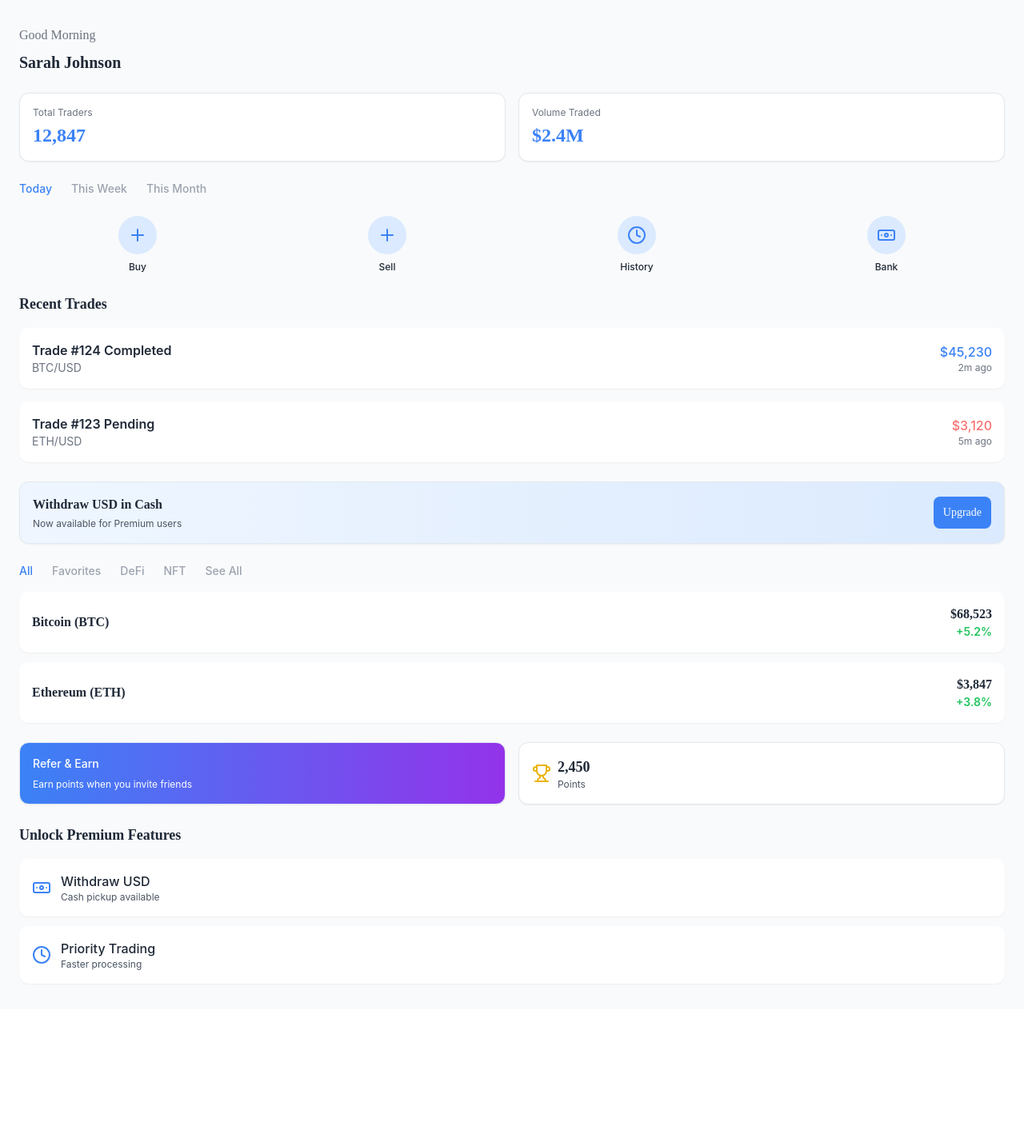
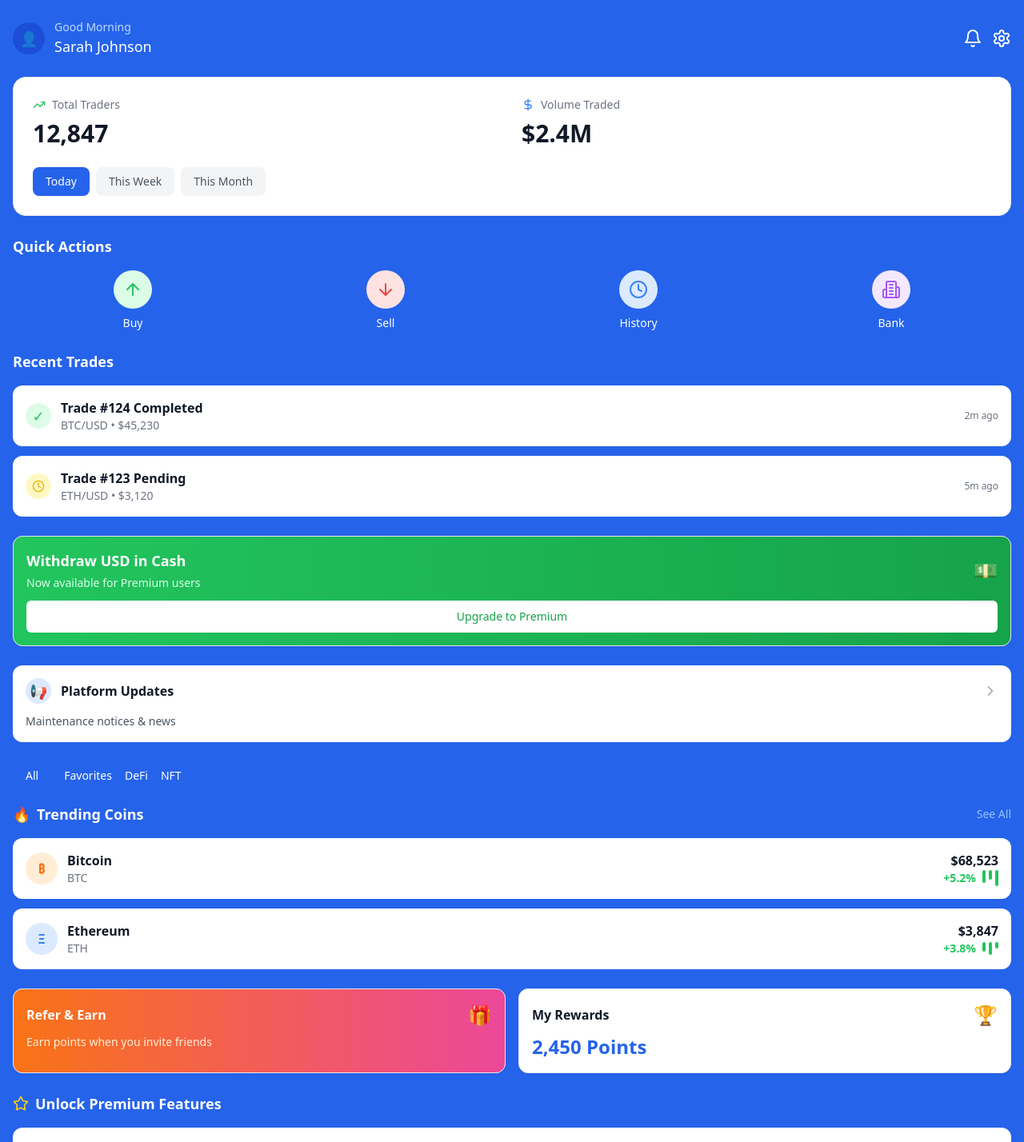
Before and after one commit to omotayojoe2001/trade-hub-p2p-exchange, a React (Vite) app: page / in a window 1280 px wide. Shown: the top 1428 px of the page at 80% size. Before the commit the page ends 1262 px from the top, so only its background shows below. Built offline with nearby package versions, Linux system fonts and the light colour scheme.

Commit message:
Improve frontend pages
Updated SignUp, Login, and Index pages to match the latest design uploads, including layout, styling, and content adjustments.

```diff
--- a/src/pages/Index.tsx
+++ b/src/pages/Index.tsx
@@ -1,198 +1,274 @@
 
 import React from 'react';
 import { Link } from 'react-router-dom';
-import { Search, Plus, Clock, Trophy, Banknote } from 'lucide-react';
+import { ArrowUp, ArrowDown, Clock, Building2, Bell, Settings, TrendingUp, ChevronRight, Star, DollarSign, Zap } from 'lucide-react';
 import { Button } from "@/components/ui/button";
 import { Card } from "@/components/ui/card";
 
 const Index = () => {
   return (
-    <div className="min-h-screen bg-gray-50 px-6 py-8">
-      {/* Header & User Greeting */}
-      <div className="mb-6">
-        <p className="text-base text-gray-500 mb-2" style={{ fontFamily: 'Poppins' }}>
-          Good Morning
-        </p>
-        <h1 className="text-xl font-semibold text-gray-800" style={{ fontFamily: 'Poppins' }}>
-          Sarah Johnson
-        </h1>
+    <div className="min-h-screen bg-blue-600 px-4 py-6">
+      {/* Header */}
+      <div className="flex justify-between items-center mb-6">
+        <div className="flex items-center space-x-3">
+          <div className="w-10 h-10 bg-blue-700 rounded-full flex items-center justify-center">
+            <span className="text-white text-lg">👤</span>
+          </div>
+          <div>
+            <p className="text-blue-200 text-sm">Good Morning</p>
+            <h1 className="text-white text-lg font-medium">Sarah Johnson</h1>
+          </div>
+        </div>
+        <div className="flex items-center space-x-3">
+          <Bell size={24} className="text-white" />
+          <Settings size={24} className="text-white" />
+        </div>
       </div>
 
-      {/* Stats Overview Cards */}
-      <div className="grid grid-cols-2 gap-4 mb-6">
-        <Card className="p-4 bg-white rounded-xl shadow-sm">
-          <p className="text-xs text-gray-500 mb-1" style={{ fontFamily: 'Inter' }}>
-            Total Traders
-          </p>
-          <p className="text-2xl font-semibold text-blue-500" style={{ fontFamily: 'Poppins' }}>
-            12,847
-          </p>
-        </Card>
-        <Card className="p-4 bg-white rounded-xl shadow-sm">
-          <p className="text-xs text-gray-500 mb-1" style={{ fontFamily: 'Inter' }}>
-            Volume Traded
-          </p>
-          <p className="text-2xl font-semibold text-blue-500" style={{ fontFamily: 'Poppins' }}>
-            $2.4M
-          </p>
-        </Card>
+      {/* Stats Card */}
+      <Card className="bg-white rounded-2xl p-6 mb-6 shadow-sm">
+        <div className="grid grid-cols-2 gap-6 mb-6">
+          <div>
+            <div className="flex items-center mb-2">
+              <TrendingUp size={16} className="text-green-500 mr-2" />
+              <span className="text-gray-500 text-sm">Total Traders</span>
+            </div>
+            <p className="text-3xl font-bold text-gray-900">12,847</p>
+          </div>
+          <div>
+            <div className="flex items-center mb-2">
+              <DollarSign size={16} className="text-blue-500 mr-2" />
+              <span className="text-gray-500 text-sm">Volume Traded</span>
+            </div>
+            <p className="text-3xl font-bold text-gray-900">$2.4M</p>
+          </div>
         </div>
 
         {/* Time Filters */}
-      <div className="flex space-x-6 mb-6">
-        <button className="text-sm font-medium text-blue-500" style={{ fontFamily: 'Inter' }}>Today</button>
-        <button className="text-sm font-medium text-gray-400" style={{ fontFamily: 'Inter' }}>This Week</button>
-        <button className="text-sm font-medium text-gray-400" style={{ fontFamily: 'Inter' }}>This Month</button>
+        <div className="flex space-x-2">
+          <button className="bg-blue-600 text-white px-4 py-2 rounded-lg text-sm font-medium">
+            Today
+          </button>
+          <button className="bg-gray-100 text-gray-600 px-4 py-2 rounded-lg text-sm font-medium">
+            This Week
+          </button>
+          <button className="bg-gray-100 text-gray-600 px-4 py-2 rounded-lg text-sm font-medium">
+            This Month
+          </button>
         </div>
+      </Card>
 
       {/* Quick Actions */}
-      <div className="grid grid-cols-4 gap-4 mb-6">
+      <div className="mb-6">
+        <h2 className="text-white text-lg font-semibold mb-4">Quick Actions</h2>
+        <div className="grid grid-cols-4 gap-4">
           <Link to="/buy-sell" className="flex flex-col items-center">
-          <div className="w-12 h-12 bg-blue-100 rounded-full flex items-center justify-center mb-2">
-            <Plus size={24} className="text-blue-500" />
+            <div className="w-12 h-12 bg-green-100 rounded-full flex items-center justify-center mb-2">
+              <ArrowUp size={24} className="text-green-500" />
             </div>
-          <span className="text-xs font-medium text-gray-800" style={{ fontFamily: 'Inter' }}>Buy</span>
+            <span className="text-white text-sm font-medium">Buy</span>
           </Link>
           <Link to="/buy-sell" className="flex flex-col items-center">
-          <div className="w-12 h-12 bg-blue-100 rounded-full flex items-center justify-center mb-2">
-            <Plus size={24} className="text-blue-500" />
+            <div className="w-12 h-12 bg-red-100 rounded-full flex items-center justify-center mb-2">
+              <ArrowDown size={24} className="text-red-500" />
             </div>
-          <span className="text-xs font-medium text-gray-800" style={{ fontFamily: 'Inter' }}>Sell</span>
+            <span className="text-white text-sm font-medium">Sell</span>
           </Link>
           <Link to="/coins" className="flex flex-col items-center">
             <div className="w-12 h-12 bg-blue-100 rounded-full flex items-center justify-center mb-2">
               <Clock size={24} className="text-blue-500" />
             </div>
-          <span className="text-xs font-medium text-gray-800" style={{ fontFamily: 'Inter' }}>History</span>
+            <span className="text-white text-sm font-medium">History</span>
           </Link>
           <Link to="/settings" className="flex flex-col items-center">
-          <div className="w-12 h-12 bg-blue-100 rounded-full flex items-center justify-center mb-2">
-            <Banknote size={24} className="text-blue-500" />
+            <div className="w-12 h-12 bg-purple-100 rounded-full flex items-center justify-center mb-2">
+              <Building2 size={24} className="text-purple-500" />
             </div>
-          <span className="text-xs font-medium text-gray-800" style={{ fontFamily: 'Inter' }}>Bank</span>
+            <span className="text-white text-sm font-medium">Bank</span>
           </Link>
+        </div>
       </div>
 
       {/* Recent Trades */}
       <div className="mb-6">
-        <h2 className="text-lg font-semibold text-gray-800 mb-4" style={{ fontFamily: 'Poppins' }}>
-          Recent Trades
-        </h2>
-        <div className="space-y-4">
-          <div className="bg-white p-4 rounded-xl shadow-sm">
-            <div className="flex justify-between items-center">
+        <h2 className="text-white text-lg font-semibold mb-4">Recent Trades</h2>
+        <div className="space-y-3">
+          <div className="bg-white p-4 rounded-xl flex items-center justify-between">
+            <div className="flex items-center">
+              <div className="w-8 h-8 bg-green-100 rounded-full flex items-center justify-center mr-3">
+                <span className="text-green-500 text-lg">✓</span>
+              </div>
               <div>
-                <p className="font-semibold text-gray-800" style={{ fontFamily: 'Inter' }}>Trade #124 Completed</p>
-                <p className="text-sm text-gray-500" style={{ fontFamily: 'Inter' }}>BTC/USD</p>
+                <p className="font-semibold text-gray-900">Trade #124 Completed</p>
+                <p className="text-sm text-gray-500">BTC/USD • $45,230</p>
               </div>
-              <div className="text-right">
-                <p className="text-blue-500 font-medium" style={{ fontFamily: 'Inter' }}>$45,230</p>
-                <p className="text-xs text-gray-500" style={{ fontFamily: 'Inter' }}>2m ago</p>
+            </div>
+            <span className="text-xs text-gray-500">2m ago</span>
+          </div>
+          <div className="bg-white p-4 rounded-xl flex items-center justify-between">
+            <div className="flex items-center">
+              <div className="w-8 h-8 bg-yellow-100 rounded-full flex items-center justify-center mr-3">
+                <Clock size={16} className="text-yellow-500" />
+              </div>
+              <div>
+                <p className="font-semibold text-gray-900">Trade #123 Pending</p>
+                <p className="text-sm text-gray-500">ETH/USD • $3,120</p>
+              </div>
+            </div>
+            <span className="text-xs text-gray-500">5m ago</span>
           </div>
         </div>
       </div>
-          <div className="bg-white p-4 rounded-xl shadow-sm">
+
+      {/* Withdraw USD Banner */}
+      <Card className="bg-gradient-to-r from-green-500 to-green-600 p-4 rounded-xl mb-6 text-white">
         <div className="flex justify-between items-center">
           <div>
-                <p className="font-semibold text-gray-800" style={{ fontFamily: 'Inter' }}>Trade #123 Pending</p>
-                <p className="text-sm text-gray-500" style={{ fontFamily: 'Inter' }}>ETH/USD</p>
+            <h3 className="font-semibold text-lg mb-1">Withdraw USD in Cash</h3>
+            <p className="text-sm text-green-100">Now available for Premium users</p>
+          </div>
+          <div className="text-2xl">💵</div>
+        </div>
+        <Button className="bg-white text-green-600 hover:bg-gray-100 mt-3 w-full font-medium">
+          Upgrade to Premium
+        </Button>
+      </Card>
+
+      {/* Platform Updates */}
+      <div className="bg-white p-4 rounded-xl mb-6">
+        <div className="flex items-center justify-between mb-3">
+          <div className="flex items-center">
+            <div className="w-8 h-8 bg-blue-100 rounded-full flex items-center justify-center mr-3">
+              <span className="text-blue-500 text-lg">📢</span>
+            </div>
+            <span className="font-semibold text-gray-900">Platform Updates</span>
+          </div>
+          <ChevronRight size={20} className="text-gray-400" />
+        </div>
+        <p className="text-sm text-gray-600">Maintenance notices & news</p>
+      </div>
+
+      {/* Coin Filters */}
+      <div className="flex space-x-4 mb-4">
+        <button className="bg-blue-600 text-white px-4 py-2 rounded-lg text-sm font-medium">All</button>
+        <button className="text-white text-sm font-medium">Favorites</button>
+        <button className="text-white text-sm font-medium">DeFi</button>
+        <button className="text-white text-sm font-medium">NFT</button>
+      </div>
+
+      {/* Trending Coins */}
+      <div className="mb-6">
+        <div className="flex items-center justify-between mb-4">
+          <div className="flex items-center">
+            <span className="text-orange-400 text-lg mr-2">🔥</span>
+            <h2 className="text-white text-lg font-semibold">Trending Coins</h2>
+          </div>
+          <Link to="/coins" className="text-blue-300 text-sm font-medium">See All</Link>
+        </div>
+
+        <div className="space-y-3">
+          <div className="bg-white p-4 rounded-xl flex items-center justify-between">
+            <div className="flex items-center">
+              <div className="w-10 h-10 bg-orange-100 rounded-full flex items-center justify-center mr-3">
+                <span className="text-orange-500 font-bold">₿</span>
+              </div>
+              <div>
+                <p className="font-semibold text-gray-900">Bitcoin</p>
+                <p className="text-sm text-gray-500">BTC</p>
+              </div>
             </div>
             <div className="text-right">
-                <p className="text-red-400 font-medium" style={{ fontFamily: 'Inter' }}>$3,120</p>
-                <p className="text-xs text-gray-500" style={{ fontFamily: 'Inter' }}>5m ago</p>
+              <p className="font-bold text-gray-900">$68,523</p>
+              <div className="flex items-center">
+                <span className="text-green-500 text-sm font-semibold">+5.2%</span>
+                <div className="ml-2 flex space-x-1">
+                  <div className="w-1 h-4 bg-green-500 rounded"></div>
+                  <div className="w-1 h-3 bg-green-500 rounded"></div>
+                  <div className="w-1 h-5 bg-green-500 rounded"></div>
+                </div>
+              </div>
+            </div>
+          </div>
+
+          <div className="bg-white p-4 rounded-xl flex items-center justify-between">
+            <div className="flex items-center">
+              <div className="w-10 h-10 bg-blue-100 rounded-full flex items-center justify-center mr-3">
+                <span className="text-blue-500 font-bold">Ξ</span>
+              </div>
+              <div>
+                <p className="font-semibold text-gray-900">Ethereum</p>
+                <p className="text-sm text-gray-500">ETH</p>
+              </div>
+            </div>
+            <div className="text-right">
+              <p className="font-bold text-gray-900">$3,847</p>
+              <div className="flex items-center">
+                <span className="text-green-500 text-sm font-semibold">+3.8%</span>
+                <div className="ml-2 flex space-x-1">
+                  <div className="w-1 h-3 bg-green-500 rounded"></div>
+                  <div className="w-1 h-4 bg-green-500 rounded"></div>
+                  <div className="w-1 h-2 bg-green-500 rounded"></div>
+                </div>
               </div>
             </div>
           </div>
         </div>
       </div>
 
-      {/* Premium Upsell Banner */}
-      <Card className="p-4 bg-gradient-to-r from-blue-50 to-blue-100 rounded-xl mb-6">
-        <div className="flex justify-between items-center">
-          <div>
-            <h3 className="font-semibold text-gray-800 mb-1" style={{ fontFamily: 'Poppins' }}>
-              Withdraw USD in Cash
-            </h3>
-            <p className="text-xs text-gray-600" style={{ fontFamily: 'Inter' }}>
-              Now available for Premium users
-            </p>
+      {/* Refer & Earn + My Rewards */}
+      <div className="grid grid-cols-2 gap-4 mb-6">
+        <Card className="bg-gradient-to-r from-orange-500 to-pink-500 p-4 rounded-xl text-white">
+          <div className="flex items-center justify-between mb-2">
+            <h3 className="font-semibold">Refer & Earn</h3>
+            <span className="text-2xl">🎁</span>
           </div>
-          <Button className="bg-blue-500 hover:bg-blue-600 text-white px-3 py-1 rounded-lg text-sm" style={{ fontFamily: 'Poppins' }}>
-            Upgrade
-          </Button>
-        </div>
+          <p className="text-sm text-orange-100">Earn points when you invite friends</p>
         </Card>
 
-      {/* Platform Updates */}
+        <Card className="bg-white p-4 rounded-xl">
+          <div className="flex items-center justify-between mb-2">
+            <h3 className="font-semibold text-gray-900">My Rewards</h3>
+            <span className="text-2xl">🏆</span>
+          </div>
+          <p className="text-2xl font-bold text-blue-600">2,450 Points</p>
+        </Card>
+      </div>
+
+      {/* Unlock Premium Features */}
       <div className="mb-6">
-        <div className="flex space-x-6 mb-4">
-          <button className="text-sm font-medium text-blue-500" style={{ fontFamily: 'Inter' }}>All</button>
-          <button className="text-sm font-medium text-gray-400" style={{ fontFamily: 'Inter' }}>Favorites</button>
-          <button className="text-sm font-medium text-gray-400" style={{ fontFamily: 'Inter' }}>DeFi</button>
-          <button className="text-sm font-medium text-gray-400" style={{ fontFamily: 'Inter' }}>NFT</button>
-          <Link to="/coins" className="text-sm font-medium text-gray-400" style={{ fontFamily: 'Inter' }}>See All</Link>
+        <div className="flex items-center mb-4">
+          <Star size={20} className="text-yellow-400 mr-2" />
+          <h2 className="text-white text-lg font-semibold">Unlock Premium Features</h2>
         </div>
+
         <div className="space-y-3">
-          <div className="bg-white p-4 rounded-xl shadow-sm flex justify-between items-center">
+          <div className="bg-white p-4 rounded-xl flex items-center justify-between">
+            <div className="flex items-center">
+              <div className="w-10 h-10 bg-green-100 rounded-full flex items-center justify-center mr-3">
+                <DollarSign size={20} className="text-green-500" />
+              </div>
               <div>
-              <p className="font-semibold text-gray-800" style={{ fontFamily: 'Poppins' }}>Bitcoin (BTC)</p>
-            </div>
-            <div className="text-right">
-              <p className="font-semibold text-gray-800" style={{ fontFamily: 'Poppins' }}>$68,523</p>
-              <p className="text-sm font-semibold text-green-500" style={{ fontFamily: 'Inter' }}>+5.2%</p>
+                <p className="font-semibold text-gray-900">Withdraw USD</p>
+                <p className="text-sm text-gray-500">Cash pickup available</p>
               </div>
             </div>
-          <div className="bg-white p-4 rounded-xl shadow-sm flex justify-between items-center">
-            <div>
-              <p className="font-semibold text-gray-800" style={{ fontFamily: 'Poppins' }}>Ethereum (ETH)</p>
-            </div>
-            <div className="text-right">
-              <p className="font-semibold text-gray-800" style={{ fontFamily: 'Poppins' }}>$3,847</p>
-              <p className="text-sm font-semibold text-green-500" style={{ fontFamily: 'Inter' }}>+3.8%</p>
-            </div>
-          </div>
+            <div className="w-6 h-6 bg-gray-200 rounded-full flex items-center justify-center">
+              <span className="text-gray-400 text-lg">🔒</span>
             </div>
           </div>
 
-      {/* Referral & Rewards */}
-      <div className="grid grid-cols-2 gap-4 mb-6">
-        <Card className="p-4 bg-gradient-to-r from-blue-500 to-purple-600 rounded-xl text-white">
-          <p className="text-sm font-medium mb-2" style={{ fontFamily: 'Inter' }}>
-            Refer & Earn
-          </p>
-          <p className="text-xs" style={{ fontFamily: 'Inter' }}>
-            Earn points when you invite friends
-          </p>
-        </Card>
-        <Card className="p-4 bg-white rounded-xl shadow-sm flex items-center">
-          <Trophy size={24} className="text-yellow-500 mr-2" />
+          <div className="bg-white p-4 rounded-xl flex items-center justify-between">
+            <div className="flex items-center">
+              <div className="w-10 h-10 bg-blue-100 rounded-full flex items-center justify-center mr-3">
+                <Zap size={20} className="text-blue-500" />
+              </div>
               <div>
-            <p className="text-lg font-semibold text-gray-800" style={{ fontFamily: 'Poppins' }}>
-              2,450
-            </p>
-            <p className="text-xs text-gray-600" style={{ fontFamily: 'Inter' }}>Points</p>
-          </div>
-        </Card>
-      </div>
-
-      {/* Premium Features */}
-      <div>
-        <h3 className="text-lg font-semibold text-gray-800 mb-4" style={{ fontFamily: 'Poppins' }}>
-          Unlock Premium Features
-        </h3>
-        <div className="space-y-3">
-          <div className="bg-white p-4 rounded-xl shadow-sm flex items-center">
-            <Banknote size={24} className="text-blue-500 mr-3" />
-            <div>
-              <p className="font-medium text-gray-800" style={{ fontFamily: 'Inter' }}>Withdraw USD</p>
-              <p className="text-xs text-gray-600" style={{ fontFamily: 'Inter' }}>Cash pickup available</p>
+                <p className="font-semibold text-gray-900">Priority Trading</p>
+                <p className="text-sm text-gray-500">Faster processing</p>
               </div>
             </div>
-          <div className="bg-white p-4 rounded-xl shadow-sm flex items-center">
-            <Clock size={24} className="text-blue-500 mr-3" />
-            <div>
-              <p className="font-medium text-gray-800" style={{ fontFamily: 'Inter' }}>Priority Trading</p>
-              <p className="text-xs text-gray-600" style={{ fontFamily: 'Inter' }}>Faster processing</p>
+            <div className="w-6 h-6 bg-gray-200 rounded-full flex items-center justify-center">
+              <span className="text-gray-400 text-lg">🔒</span>
             </div>
           </div>
         </div>
```
Also changed, not shown: src/components/ConfirmationPopup.tsx (+13 -37 lines). Lines whose indentation alone changed are shown as unchanged.
